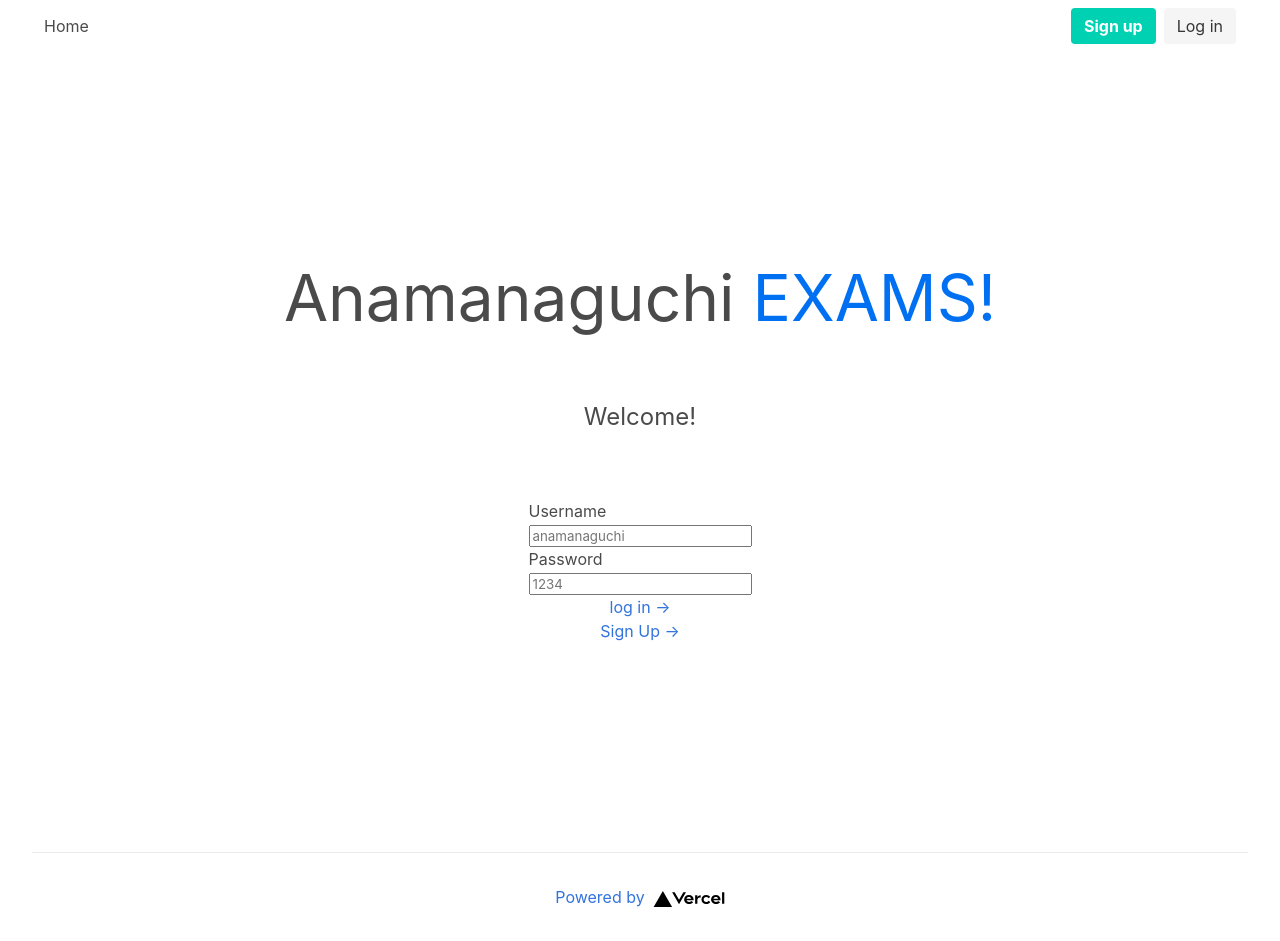
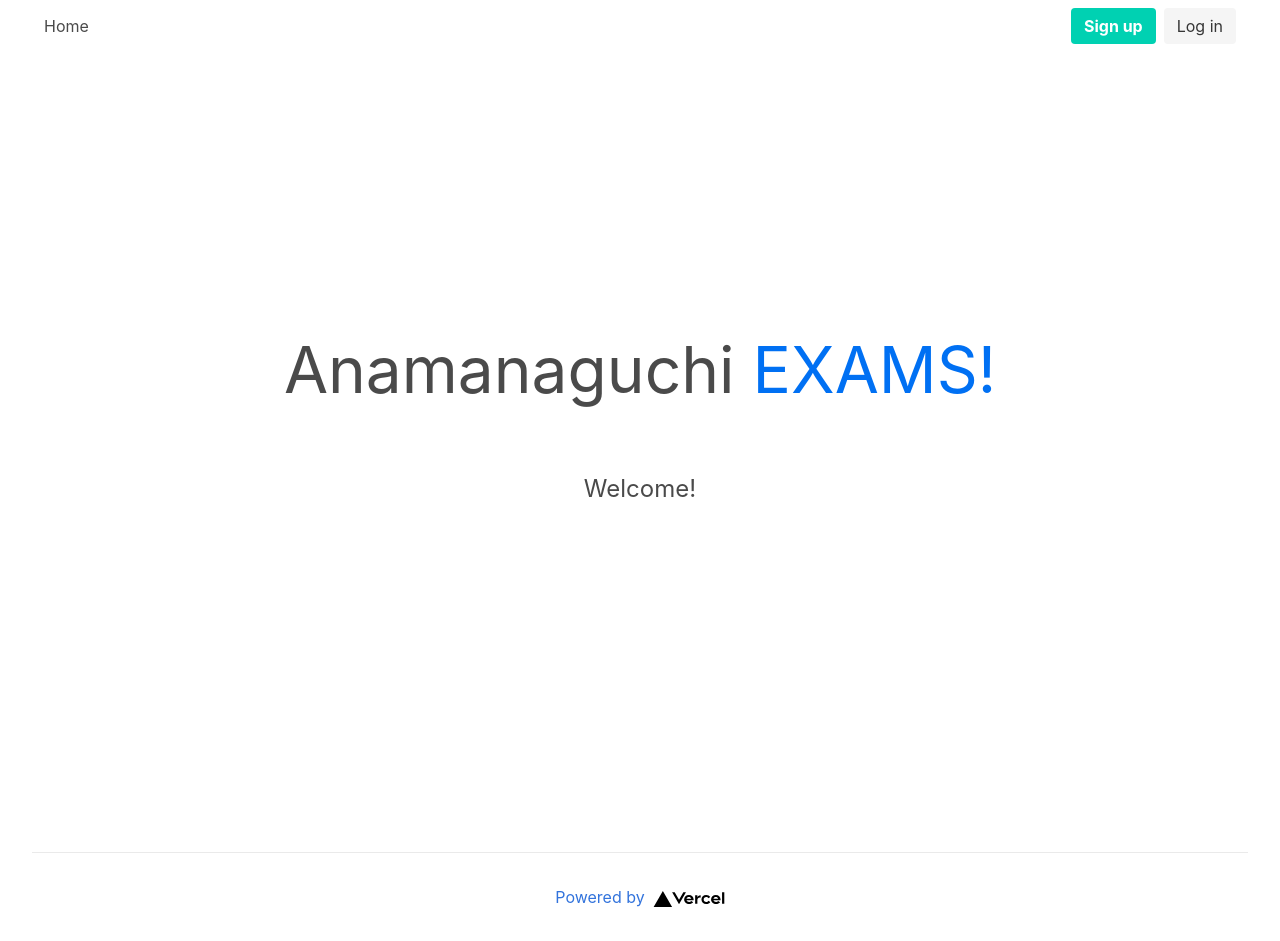
Before and after one commit to GilmarAmezquita/Taller-intro-nextjs, a Next.js app in the folder exams-platform/: page / in a window 1280 px wide. Built offline with nearby package versions, Linux system fonts and the light colour scheme.

Commit message:
I removed the old login at the main page

```diff
--- a/exams-platform/components/Navbar.js
+++ b/exams-platform/components/Navbar.js
@@ -20,7 +20,7 @@ const Navbar = (props) => {
         <div className="navbar-end">
           <div className="navbar-item">
             <div className="buttons">
-              <a className="button is-primary">
+              <a className="button is-primary" href="signUp">
                 <strong>Sign up</strong>
               </a>
               <a className="button is-light" href="/users/login">Log in</a>
--- a/exams-platform/pages/index.js
+++ b/exams-platform/pages/index.js
@@ -18,31 +18,7 @@ export default function Home() {
         <p className={styles.description}>
             Welcome!
         </p>
-        <div>
-            <h2>Username</h2>
-            <input placeholder="anamanaguchi"></input>
-
-            <h2>Password</h2>
-            <input type="password" placeholder="1234"></input>
-        </div>
-
-        <div>
-          <a
-            href="home"
-          >
-            <h2>log in &rarr;</h2>
-          </a>
-        </div>
-
-        <div >
-          <a
-            href="signUp"
-          >
-            <h2>Sign Up &rarr;</h2>
-          </a>
-        </div>
       </main>
-
       <footer className={styles.footer}>
         <a
           href="https://vercel.com?utm_source=create-next-app&utm_medium=default-template&utm_campaign=create-next-app"
```
